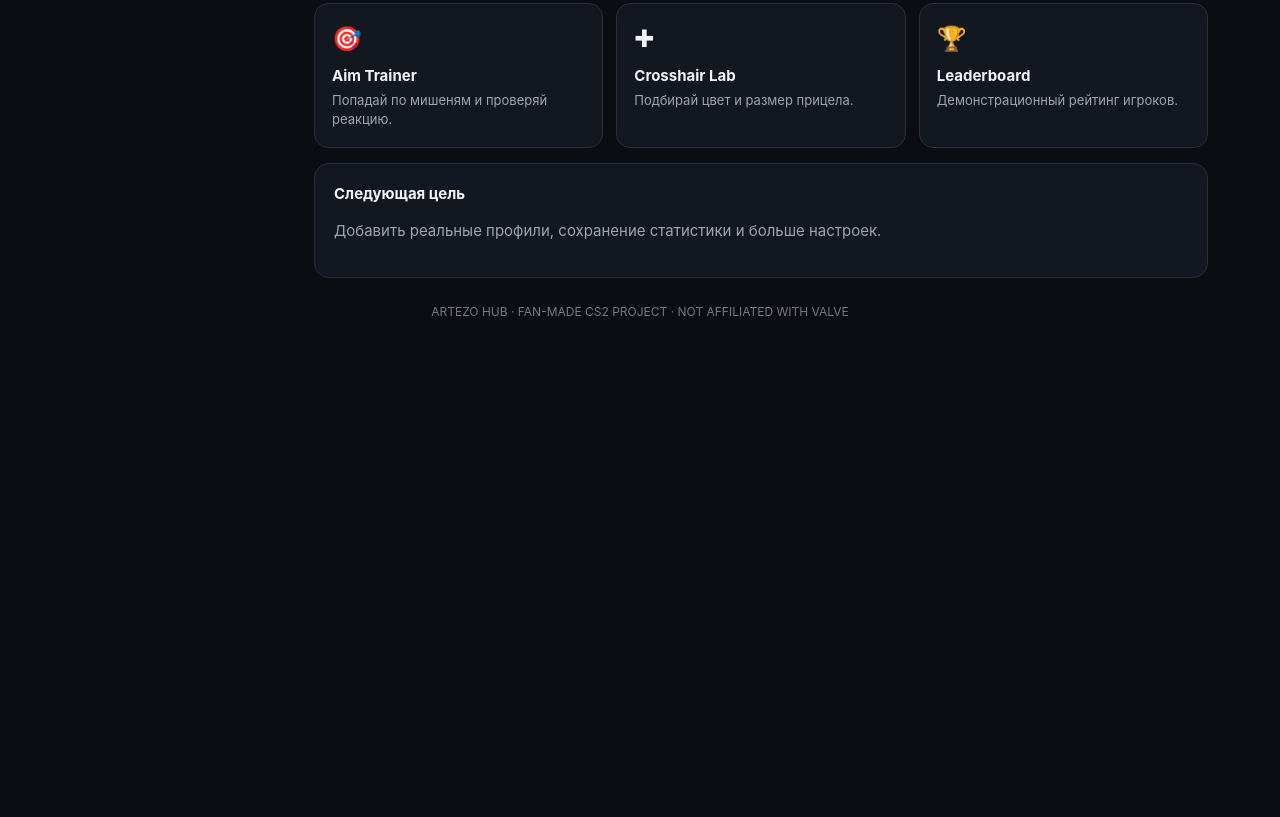
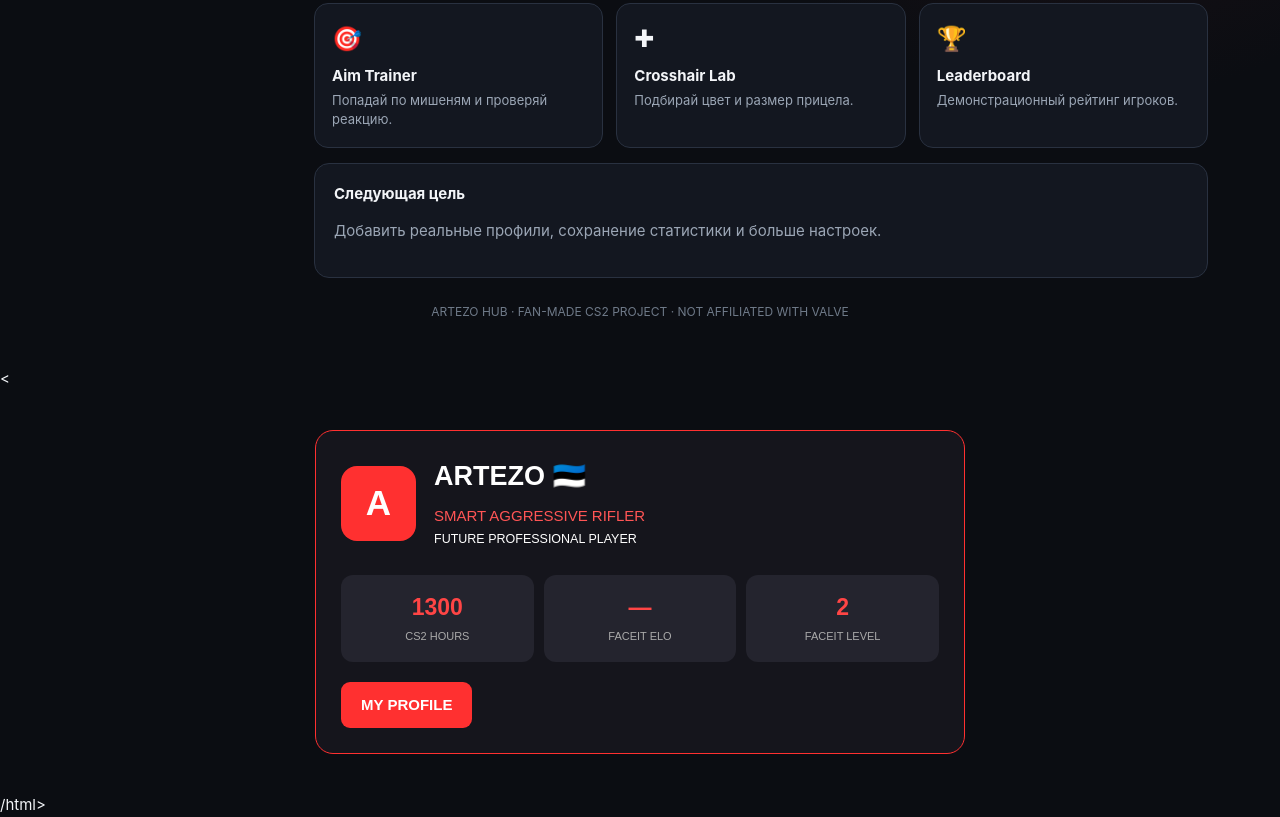
Before and after one commit to ARTEZ0/ARTEZO-HUB, a plain HTML site: page index.html in a window 1280 px wide. Shown: the part 594-1411 px from the top of the page. Before the commit the page ends 962 px from the top, so only its background shows below. Drawn offline with Linux system fonts and the light colour scheme.

Commit message:
Enhance index.html with profile layout and styles
Added styling and profile section to the HTML.

```diff
--- a/index.html
+++ b/index.html
@@ -114,4 +114,95 @@ function updateCross(){const s=+size.value,t=+thick.value;cross.style.width=s+'p
 [color,size,thick].forEach(el=>el.addEventListener('input',updateCross));updateCross();
 document.getElementById('copyCross').addEventListener('click',async()=>{const txt='ARTEZO Crosshair settings\\nColor: '+color.value+'\\nSize: '+size.value+'\\nThickness: '+thick.value;try{await navigator.clipboard.writeText(txt);document.getElementById('crossMsg').textContent='Параметры скопированы!';}catch(e){document.getElementById('crossMsg').textContent=txt;}});
 </script>
-</body></html>
+</body><<style>
+.artezo-profile {
+  max-width: 650px;
+  margin: 40px auto;
+  padding: 25px;
+  background: #15151c;
+  border: 1px solid #ff3030;
+  border-radius: 18px;
+  color: white;
+  font-family: Arial, sans-serif;
+}
+.artezo-top {
+  display: flex;
+  align-items: center;
+  gap: 18px;
+}
+.artezo-avatar {
+  width: 75px;
+  height: 75px;
+  border-radius: 16px;
+  background: #ff3030;
+  display: grid;
+  place-items: center;
+  font-size: 35px;
+  font-weight: bold;
+}
+.artezo-profile h2 {
+  margin: 0 0 8px;
+  font-size: 27px;
+}
+.artezo-stats {
+  display: grid;
+  grid-template-columns: repeat(3, 1fr);
+  gap: 10px;
+  margin-top: 25px;
+}
+.artezo-stat {
+  background: #24242e;
+  padding: 15px 8px;
+  border-radius: 12px;
+  text-align: center;
+}
+.artezo-stat strong {
+  display: block;
+  font-size: 23px;
+  color: #ff4545;
+}
+.artezo-stat span {
+  font-size: 11px;
+  color: #aaa;
+}
+.artezo-profile button {
+  margin-top: 20px;
+  padding: 12px 20px;
+  background: #ff3030;
+  color: white;
+  border: 0;
+  border-radius: 9px;
+  cursor: pointer;
+  font-weight: bold;
+}
+</style>
+
+<section class="artezo-profile">
+  <div class="artezo-top">
+    <div class="artezo-avatar">A</div>
+    <div>
+      <h2>ARTEZO 🇪🇪</h2>
+      <div style="color:#ff5555">SMART AGGRESSIVE RIFLER</div>
+      <small>FUTURE PROFESSIONAL PLAYER</small>
+    </div>
+  </div>
+
+  <div class="artezo-stats">
+    <div class="artezo-stat">
+      <strong>1300</strong>
+      <span>CS2 HOURS</span>
+    </div>
+    <div class="artezo-stat">
+      <strong>—</strong>
+      <span>FACEIT ELO</span>
+    </div>
+    <div class="artezo-stat">
+      <strong>2</strong>
+      <span>FACEIT LEVEL</span>
+    </div>
+  </div>
+
+  <button onclick="alert('ARTEZO PROFILE')">
+    MY PROFILE
+  </button>
+</section>/html>
```
